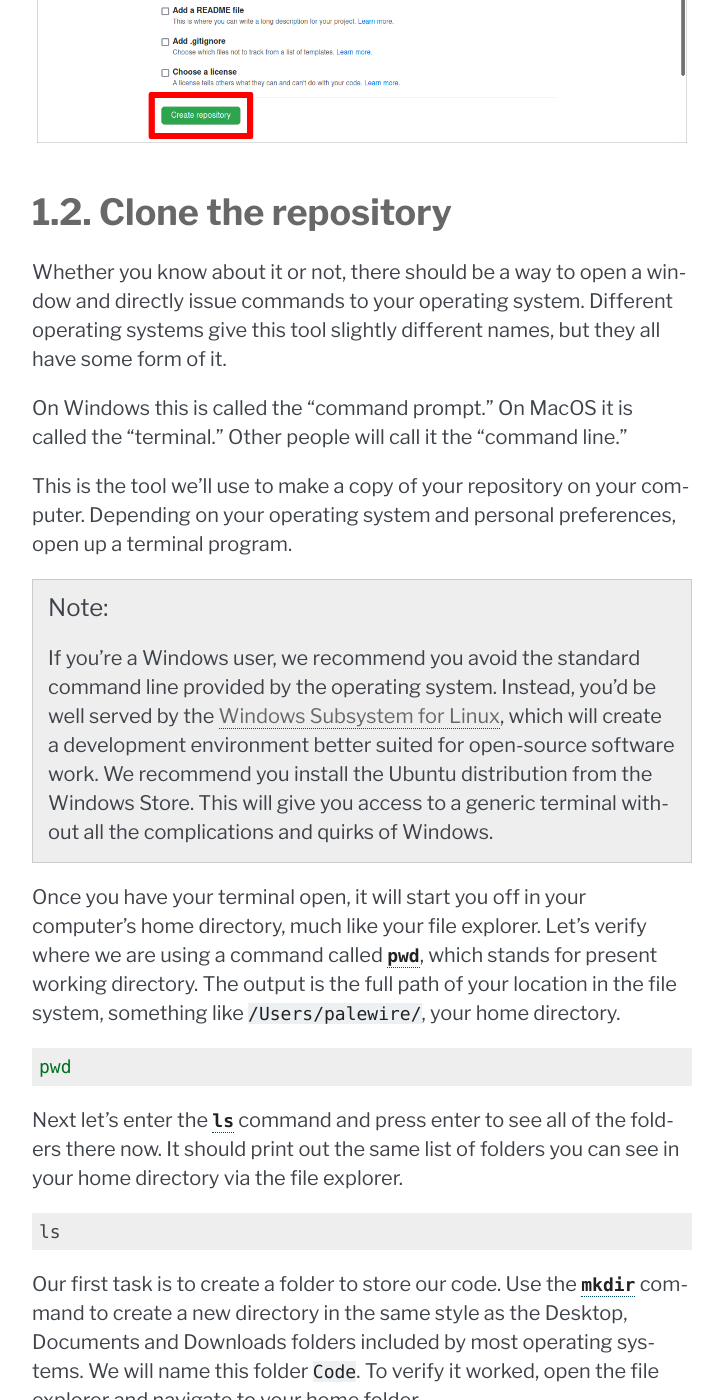
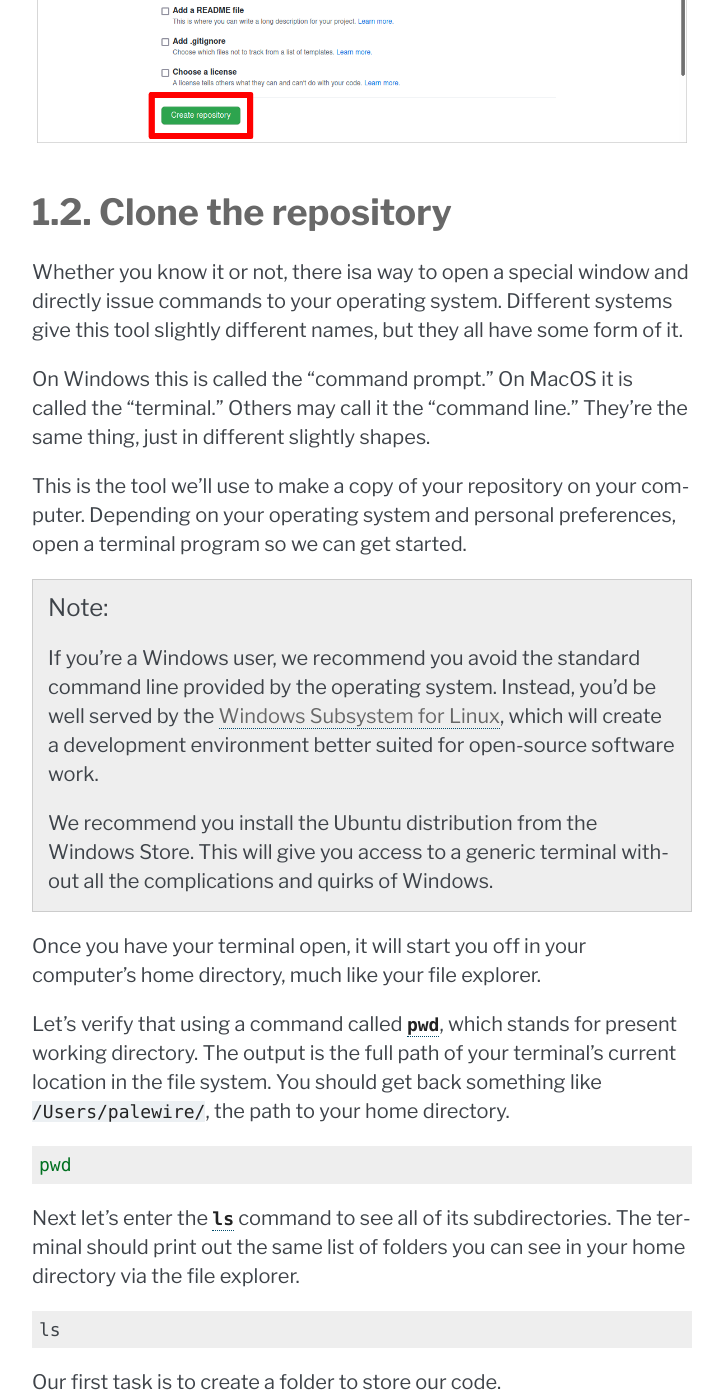
Before and after one commit to palewire/first-github-scraper, a Sphinx documentation site: the page built from docs/repo.md, in a window 1280 px wide and 1400 px high, scrolled down 3061 px. Shown: the whole window, without its empty margins (388-1111 px from the left). Built offline with Sphinx 7.4.7, drawn with Linux system fonts in a browser that asks for light colours; some of the changed text lies outside the part shown.

Commit message:
repo fixes

````diff
--- a/docs/repo.md
+++ b/docs/repo.md
@@ -32,43 +32,51 @@
 
 ## Clone the repository
 
-Whether you know about it or not, there should be a way to open a window and directly issue commands to your operating system. Different operating systems give this tool slightly different names, but they all have some form of it.
+Whether you know it or not, there isa  way to open a special window and directly issue commands to your operating system. Different systems give this tool slightly different names, but they all have some form of it.
 
-On Windows this is called the “command prompt.” On MacOS it is called the “terminal.” Other people will call it the “command line.”
+On Windows this is called the “command prompt.” On MacOS it is called the “terminal.” Others may call it the “command line.” They’re the same thing, just in different slightly shapes.
 
-This is the tool we’ll use to make a copy of your repository on your computer. Depending on your operating system and personal preferences, open up a terminal program.
+This is the tool we’ll use to make a copy of your repository on your computer. Depending on your operating system and personal preferences, open a terminal program so we can get started.
 
 ```{note}
-If you're a Windows user, we recommend you avoid the standard command line provided by the operating system. Instead, you'd be well served by the [Windows Subsystem for Linux](https://docs.microsoft.com/en-us/windows/wsl/install-win10), which will create a development environment better suited for open-source software work. We recommend you install the Ubuntu distribution from the Windows Store. This will give you access to a generic terminal without all the complications and quirks of Windows.
+If you're a Windows user, we recommend you avoid the standard command line provided by the operating system. Instead, you'd be well served by the [Windows Subsystem for Linux](https://docs.microsoft.com/en-us/windows/wsl/install-win10), which will create a development environment better suited for open-source software work.
+
+We recommend you install the Ubuntu distribution from the Windows Store. This will give you access to a generic terminal without all the complications and quirks of Windows.
 ```
 
-Once you have your terminal open, it will start you off in your computer’s home directory, much like your file explorer. Let’s verify where we are using a command called [`pwd`](https://en.wikipedia.org/wiki/Pwd), which stands for present working directory. The output is the full path of your location in the file system, something like `/Users/palewire/`, your home directory.
+Once you have your terminal open, it will start you off in your computer’s home directory, much like your file explorer.
+
+Let’s verify that using a command called [`pwd`](https://en.wikipedia.org/wiki/Pwd), which stands for present working directory. The output is the full path of your terminal’s current location in the file system. You should get back something like `/Users/palewire/`, the path to your home directory.
 
 ```bash
 pwd
 ```
 
-Next let’s enter the [`ls`](https://en.wikipedia.org/wiki/Ls) command and press enter to see all of the folders there now. It should print out the same list of folders you can see in your home directory via the file explorer.
+Next let’s enter the [`ls`](https://en.wikipedia.org/wiki/Ls) command to see all of its subdirectories. The terminal should print out the same list of folders you can see in your home directory via the file explorer.
 
 ```bash
 ls
 ```
 
-Our first task is to create a folder to store our code. Use the [`mkdir`](https://en.wikipedia.org/wiki/Mkdir) command to create a new directory in the same style as the Desktop, Documents and Downloads folders included by most operating systems. We will name this folder `Code`. To verify it worked, open the file explorer and navigate to your home folder.
+Our first task is to create a folder to store our code.
+
+Use the [`mkdir`](https://en.wikipedia.org/wiki/Mkdir) command to create a new directory in the same style as the Desktop, Documents and Downloads folders included by most operating systems.
+
+We will name this folder `Code`. To verify the command works, open the file explorer and navigate to your home folder. After it’s run, you should see the new directory alongside the rest.
 
 ```bash
 mkdir Code
 ```
 
-Now jump into the Code directory, which is the same as double clicking on a folder in your file explorer.
+Now jump into the new directory with the [`cd`](https://en.wikipedia.org/wiki/Cd_(command)) command, which operates the same as double clicking on a folder in your file explorer.
 
 ```bash
 cd Code
 ```
 
-This is the location where we'll download a copy of your repository.
+This is the location where we’ll download a copy of your repository.
 
-There are numerous methods for cloning code, covered in [GitHub’s documentation](https://docs.github.com/en/repositories/creating-and-managing-repositories/cloning-a-repository). This tutorial will demonstration how to use the [`gh`](https://cli.github.com/) command-line utility. If you don't have it installed, visit [cli.github.com](https://cli.github.com/) and follow the instructions there.
+There are numerous methods for cloning code, covered in [GitHub’s documentation](https://docs.github.com/en/repositories/creating-and-managing-repositories/cloning-a-repository). This tutorial will demonstrate how to use the [`gh`](https://cli.github.com/) command-line utility. If you don't have it installed, visit [cli.github.com](https://cli.github.com/) and follow the instructions there.
 
 You can verify you’re ready by executing the following command, which should print out the version of `gh` you have installed.
 
````
